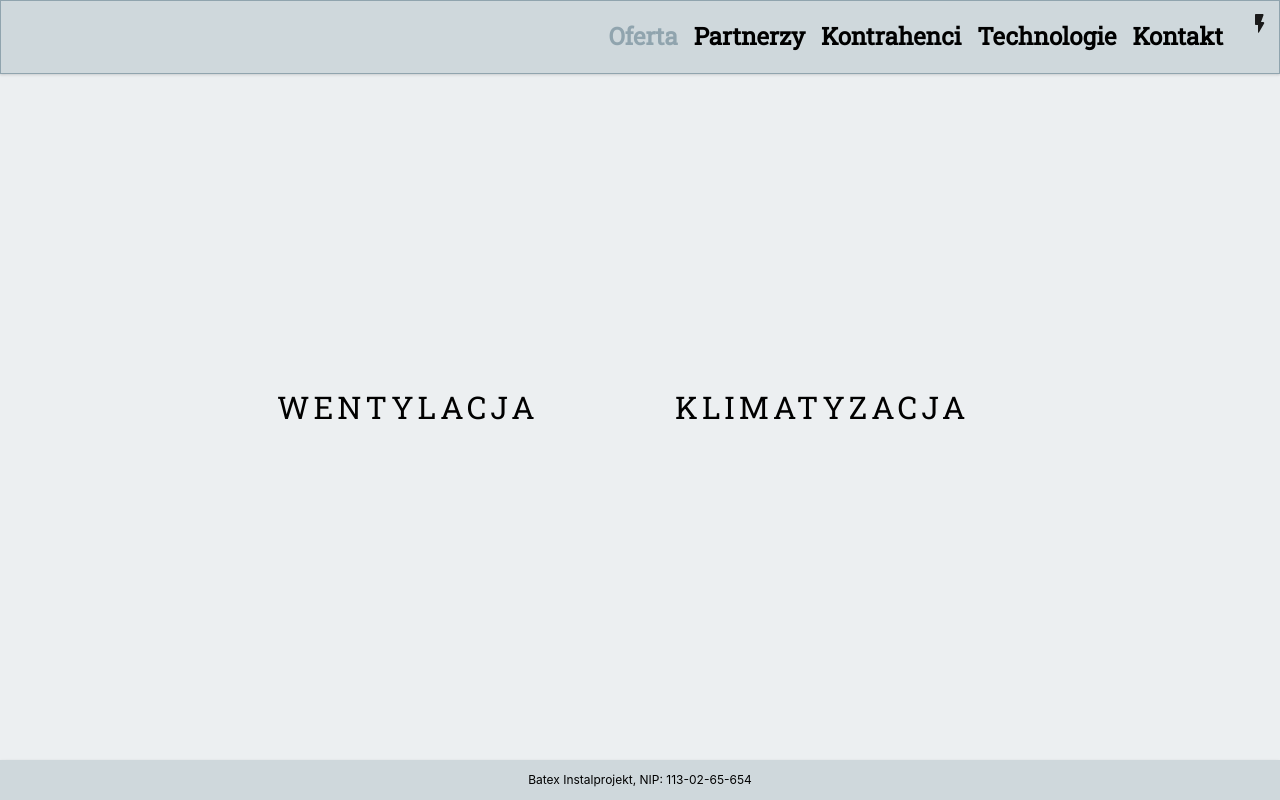
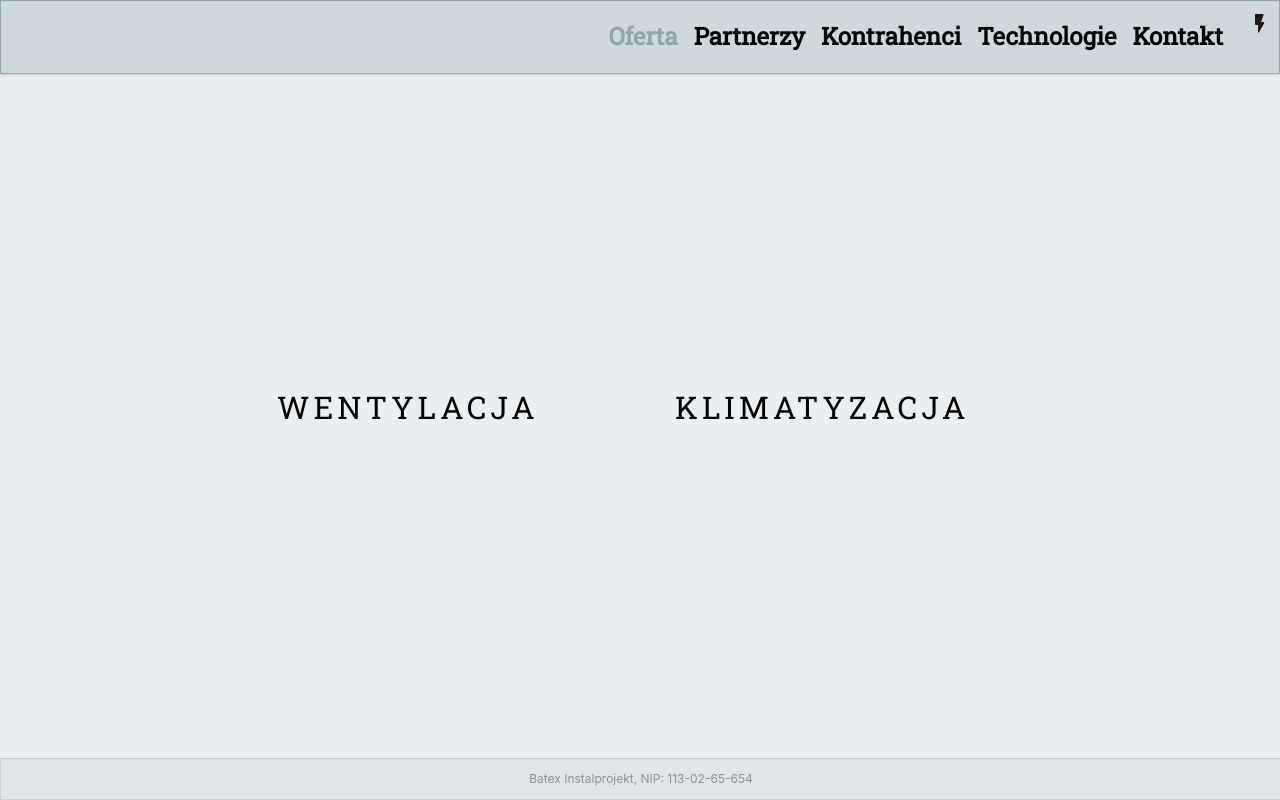
Before and after one commit to MaciejFigat/SinglePageA_React, a React (Create React App) app in the folder frontend/: page / in a window 1280 px wide. Built offline with nearby package versions, Linux system fonts and the light colour scheme.

Commit message:
footer styles opacity on hoover

```diff
--- a/frontend/src/styles/footer.scss
+++ b/frontend/src/styles/footer.scss
@@ -8,14 +8,16 @@
   margin: auto;
   height: 2.5rem;
   box-shadow: 0 1px 3px 0 rgba(0, 0, 0, 0.1), 0 1px 2px 0 rgba(0, 0, 0, 0.06);
-
+  border: 1px solid var(--color3-main);
+  opacity: 0.4;
+  transition: 0.3s;
+  &:hover {
+    transition: 0.3s;
+    opacity: 1;
+  }
   @media screen and (max-width: 762px) {
-    // display: none;
     height: 2rem;
     font-size: 11px;
-    // position: fixed;
-    // bottom: 0;
-    margin-bottom: 1.5rem;
   }
 }
 
@@ -28,7 +30,7 @@ footer {
 .divFooter {
   margin: auto;
   @media screen and (max-width: 762px) {
-    // margin: 0;
+
   }
 }
 .reactLink {
```
